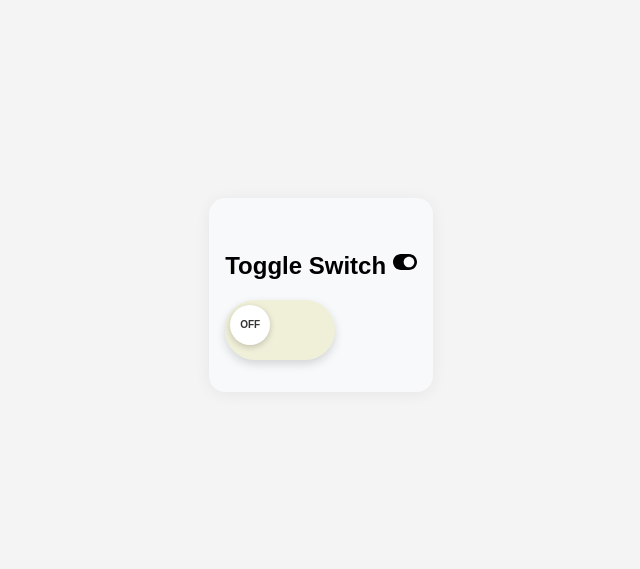
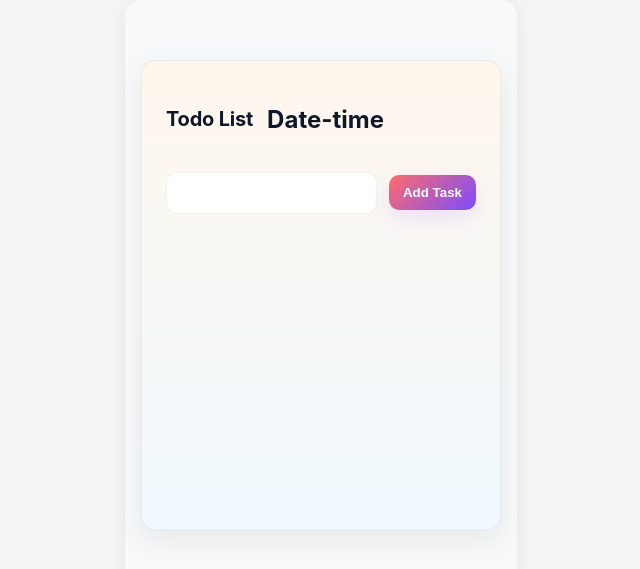
Before and after one commit to abhii2107/React.js, a React (Vite) app: page / in a window 1280 px wide. Shown: the part 105-674 px from the top of the page, without its empty margins (319-959 px from the left). Built offline with nearby package versions, Linux system fonts and the light colour scheme.

Commit message:
Todo app  designing and handleing add task

```diff
--- a/src/App.jsx
+++ b/src/App.jsx
@@ -1,13 +1,14 @@
 import React from "react";
 import { ToggleSwitch } from "./projects/toggleswitch/ToggleSwitch";
 import "./components/ev.css";
+import { Todo } from "./projects/todo/Todo";
 
 import { LiftingStateup } from "./components/LiftingStateup";
 
 export const App = () => {
   return (
     <section className="container">
-      <ToggleSwitch/>
+      <Todo/>
 
     </section>
   );
--- /dev/null
+++ b/src/projects/todo/Todo.jsx
@@ -0,0 +1,60 @@
+import "./todo.css"
+import React, { useState } from "react"
+import { MdCheckCircle } from "react-icons/md";
+import { MdDelete } from "react-icons/md";
+export const Todo = ()=>{
+    const[inputvalue,setInputValue] = useState("");
+    const[task,setTask] = useState([]);
+
+    const handleInputChange = (value)=>{
+        setInputValue(value);
+    }
+    const handleFormSubmit  = (event)=>{
+        event.preventDefault();
+        if(!inputvalue) return;
+        if(task.includes("inputvalue")){
+            setInputValue("");
+            return;
+        };
+        setTask((prevTask) => [... prevTask,inputvalue])
+        // ... spread operator strore all prevtask in the arr and inputvalue
+        setInputValue("");
+    }
+    return(
+        <section className="todo-container">
+            <header>
+                <h1>Todo List</h1>
+                <h2 className="da te-time"> Date-time</h2>
+            </header>
+            <section className="form">
+                <form onSubmit={handleFormSubmit}>
+                    <div>
+                        <input type="text"
+                         className="todo-input" b
+                         value={inputvalue}
+                         onChange={(event) => handleInputChange(event.target.value)}
+                        />
+                    </div>
+                    <div>
+                        <button type="submit" className="todo-btn">
+                            Add Task
+                        </button>
+                    </div>
+                </form>
+            </section>
+            <section className="myorderlist">
+                <ul>
+                    {
+                        task.map((currelem,index) => {
+                            return <li key={index} className="todo-item">
+                                <span>{currelem}</span>
+                                <button className="check-btn"><MdCheckCircle/></button>
+                                <button className="delete-btn"><MdDelete/></button>
+                            </li>
+                        })
+                    }
+                </ul>
+            </section>
+        </section>
+    )
+}
--- /dev/null
+++ b/src/projects/todo/todo.css
@@ -0,0 +1,151 @@
+/* todo.css
+   Clean, modern and unique styles for the Todo component
+*/
+
+:root{
+  /* Vibrant palette for high contrast on white backgrounds */
+  --bg: #ffffff; /* page background (white) */
+  --card-1: #fff7ed; /* warm amber card */
+  --card-2: #f0f9ff; /* cool cyan card */
+  --accent: #ff6b6b; /* coral */
+  --accent-2: #6b8cff; /* cobalt */
+  --accent-3: #7c4dff; /* vivid violet */
+  --text-strong: #0f172a; /* near black for strong contrast */
+  --muted: #334155; /* slate-700 */
+  --glass: rgba(15,23,42,0.04);
+  --danger: #ef4444;
+}
+
+/* Container */
+.todo-container{
+  min-height: 420px;
+  max-width: 720px;
+  margin: 28px auto;
+  padding: 24px;
+  border-radius: 14px;
+  background: linear-gradient(180deg, var(--card-1), var(--card-2));
+  box-shadow: 0 10px 30px rgba(14,22,42,0.08);
+  color: var(--text-strong);
+  font-family: Inter, system-ui, -apple-system, 'Segoe UI', Roboto, 'Helvetica Neue', Arial;
+  border: 1px solid rgba(14,22,42,0.06);
+}
+
+/* Header */
+.todo-container header{
+  display:flex;
+  align-items:center;
+  gap:14px;
+  margin-bottom: 18px;
+}
+.todo-container header h1{
+  margin:0;
+  font-size: 20px;
+  color: var(--text-strong);
+  letter-spacing: -0.2px;
+}
+
+/* Form */
+.todo-container .form{
+  display:flex;
+  gap:12px;
+  align-items:center;
+  margin-bottom: 18px;
+}
+.todo-container .form form{
+  display:flex;
+  width:100%;
+  gap:12px;
+  align-items:center;
+}
+.todo-input{
+  flex:1;
+  padding: 12px 14px;
+  border-radius: 10px;
+  background: rgba(255,255,255,0.9);
+  border: 1px solid rgba(14,22,42,0.06);
+  color: var(--text-strong);
+  font-size: 14px;
+  transition: box-shadow 160ms ease, transform 120ms ease;
+}
+.todo-input::placeholder{ color: rgba(51,65,85,0.45); }
+.todo-input:focus{
+  outline: none;
+  box-shadow: 0 8px 26px rgba(108,99,255,0.14);
+  transform: translateY(-2px);
+  border-color: var(--accent-3);
+}
+
+.todo-btn{
+  display:inline-flex;
+  align-items:center;
+  gap:8px;
+  padding: 10px 14px;
+  border-radius: 10px;
+  background: linear-gradient(135deg, var(--accent), var(--accent-3));
+  color: white;
+  border: none;
+  cursor: pointer;
+  font-weight: 700;
+  box-shadow: 0 8px 24px rgba(124,58,237,0.12);
+  transition: transform 160ms cubic-bezier(.2,.9,.3,1), box-shadow 160ms ease;
+}
+.todo-btn:hover{ transform: translateY(-3px); box-shadow: 0 18px 36px rgba(124,58,237,0.12); }
+.todo-btn:active{ transform: translateY(-1px) scale(0.995); }
+
+/* List */
+.myorderlist ul{ list-style:none; margin:0; padding:0; display:flex; flex-direction:column; gap:10px; }
+.todo-item{
+  display:flex;
+  align-items:center;
+  justify-content:space-between;
+  gap:12px;
+  padding: 12px 14px;
+  border-radius: 12px;
+  background: linear-gradient(90deg, rgba(255,255,255,0.95), rgba(255,255,255,0.95));
+  border: 1px solid rgba(14,22,42,0.06);
+  color: var(--text-strong);
+  font-size: 14px;
+  box-shadow: 0 6px 18px rgba(14,22,42,0.06);
+  transform-origin: left center;
+  animation: itemIn 320ms cubic-bezier(.2,.85,.25,1) both;
+}
+
+@keyframes itemIn{
+  from{ opacity: 0; transform: translateY(-6px) scale(.995); }
+  to{ opacity: 1; transform: translateY(0) scale(1); }
+}
+
+.todo-item span{ flex:1; color: var(--text-strong); font-weight:600 }
+
+/* Buttons inside each list item */
+.todo-item .check-btn, .todo-item .delete-btn{
+  display:inline-grid; place-items:center;
+  width:42px; height:42px; border-radius:12px; border: none; cursor:pointer;
+  transition: background 160ms ease, transform 120ms ease, color 160ms ease;
+}
+.todo-item .check-btn{
+  color: white;
+  background: linear-gradient(135deg, #34d399, #10b981); /* vivid green */
+  box-shadow: 0 8px 20px rgba(16,185,129,0.12);
+}
+.todo-item .check-btn:hover{ transform: translateY(-3px); background: linear-gradient(135deg, #2dd4bf, #06b6d4); }
+
+.todo-item .delete-btn{
+  color: white;
+  background: linear-gradient(135deg, #ff7a7a, #ff6b6b); /* coral */
+  box-shadow: 0 8px 20px rgba(255,107,107,0.08);
+}
+.todo-item .delete-btn:hover{ transform: translateY(-3px); background: linear-gradient(135deg,#ff8a6b,#ff6b6b); }
+
+/* Empty state */
+.myorderlist ul:empty{
+  opacity: 0.8;
+  text-align: center;
+}
+
+/* Responsive */
+@media (max-width:540px){
+  .todo-container{ margin:18px; padding:18px; border-radius:12px; }
+  .todo-btn{ padding:10px; font-size:13px; }
+  .todo-item{ padding:10px; }
+}
```
Also changed, not shown: src/projects/todo/Help.jsx (added).
